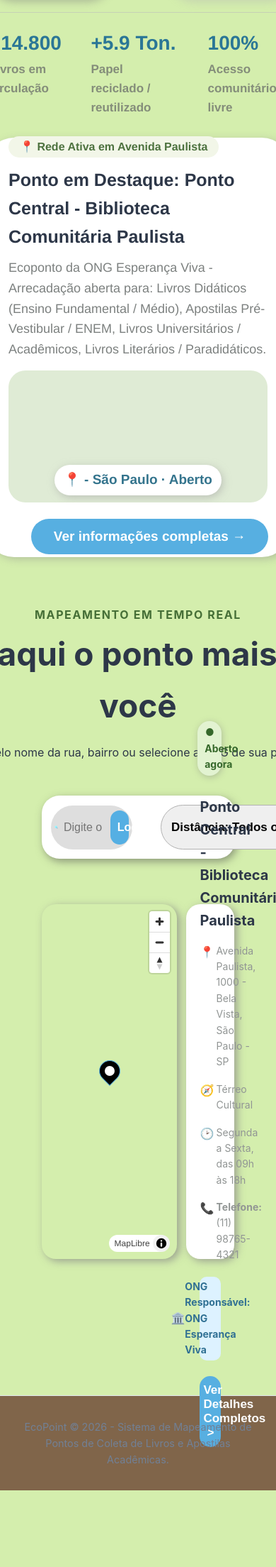
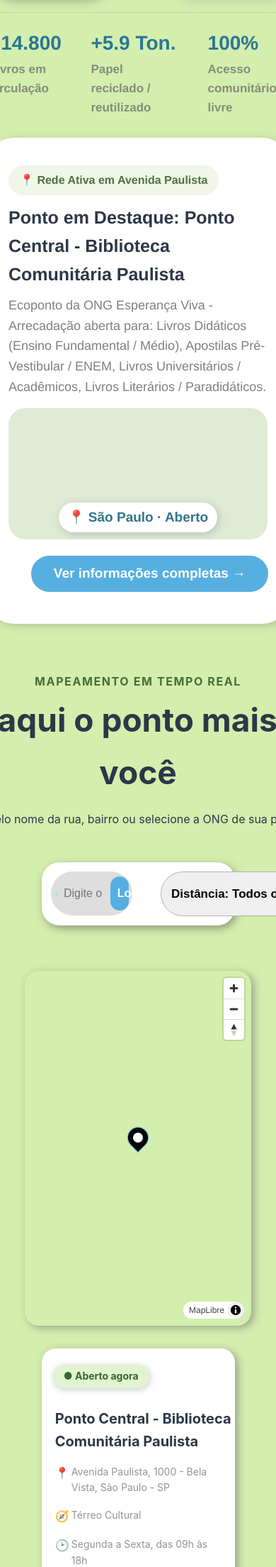
Before and after one commit to Gabrielarruda177/EcoPoint, a Laravel app: page / in a window 390 px wide; the page is wider, and only the part inside the window is pictured. Shown: the part 983-3191 px from the top of that part at 71% size. Before the commit the page ends 3083 px from the top of that part, so only its background shows below. Run offline with Laravel 12, Linux system fonts and the light colour scheme; data comes from the database, SQL or seed files in the repository; some web fonts are replaced.

Commit message:
Responsividade do mapa e da descrição da ONG no mapa

```diff
--- a/public/css/publico/home.css
+++ b/public/css/publico/home.css
@@ -131,7 +131,7 @@
     min-width: 430px;
     width: 40vw;
     min-height: 65vh;
-    height: 70vh;
+    height: fit-content;
     box-shadow: 4px 3px 12px #89898970;
     padding: 32px;
     font-family: 'Arimo';
@@ -143,7 +143,7 @@
 #inicio #simple-map #pin {
     width: fit-content;
     text-align: center;
-    height: 30px;
+    height: fit-content;
     font-weight: bolder;
     border-radius: 180px;
     background-color: #F2F6E8;
@@ -376,12 +376,15 @@
 #local #map-area {
     display: flex;
     justify-content: center;
-    width: 70%;
+    width: 70vw;
     margin-block: 2rem;
+    flex-wrap: wrap;
+    gap: 2rem;
 }
 
 #local #map-area #map-local {
     width: 70%;
+    min-width: 20rem;
     height: 500px;
     border-radius: 20px;
     box-shadow: 4px 3px 12px #858585b9;
@@ -417,8 +420,7 @@
 #local #map-area #simple-desc {
     background-color: #fff;
     box-shadow: 4px 3px 12px #858585b9;
-    width: 25%;
-    margin-left: 5%;
+    width: 20rem;
     height: 500px;
     border-radius: 20px;
     display: flex;
--- a/public/js/publico/home/home.js
+++ b/public/js/publico/home/home.js
@@ -386,7 +386,7 @@ function iniciarCarrosselHero() {
         }
 
         if (pElement) {
-            pElement.innerHTML = `📍 - ${ponto.cidade || nomeOng} · ${statusTexto}`;
+            pElement.innerHTML = `📍 ${ponto.cidade || nomeOng} · ${statusTexto}`;
         }
 
         if (nomeEcopointEl) {
```
